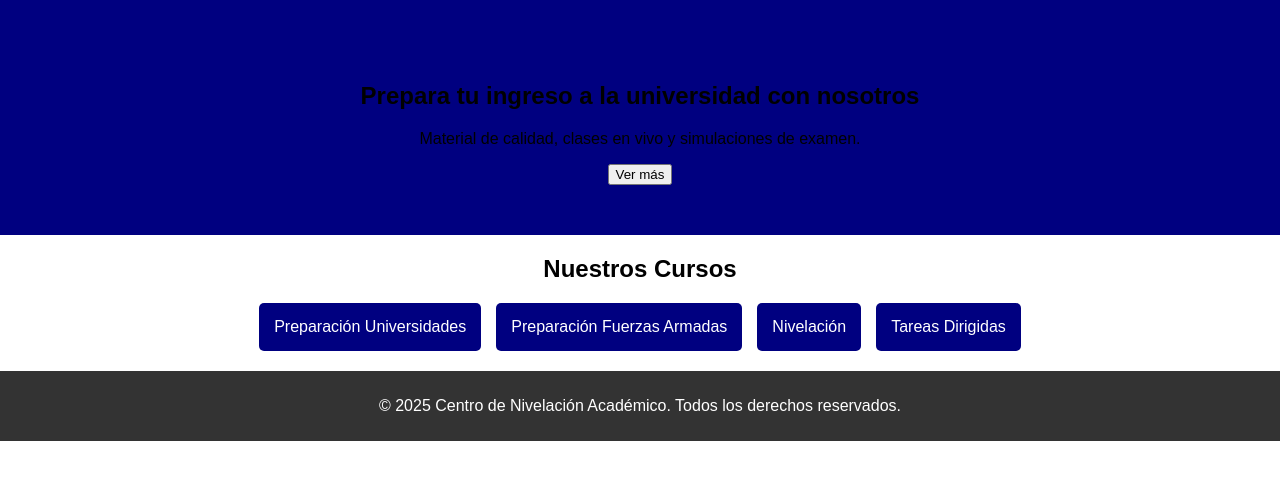
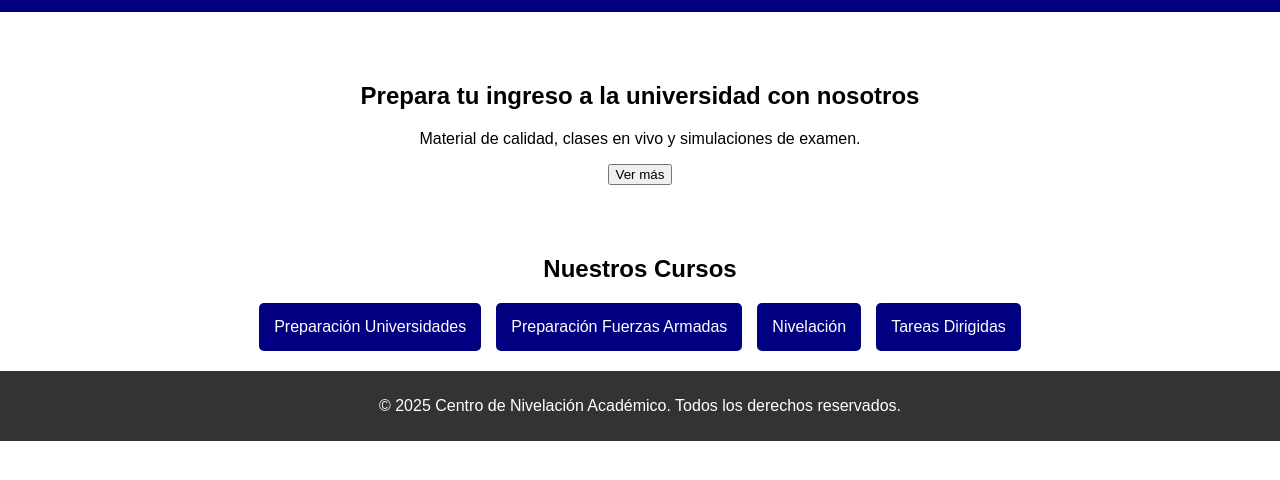
Before and after one commit to PreuLittleSiberian/centro-nivelacion-web, a plain HTML site: page index.html in a window 1280 px wide. Shown: the part 68-548 px from the top of the page. Drawn offline with Linux system fonts and the light colour scheme.

Commit message:
Update styles.css

```diff
--- a/styles.css
+++ b/styles.css
@@ -45,7 +45,7 @@ nav ul li a {
 
 #hero {
     padding: 50px;
-    background: #000080;
+    background: #FFFFFF;
 }
 
 .course-list {
```
